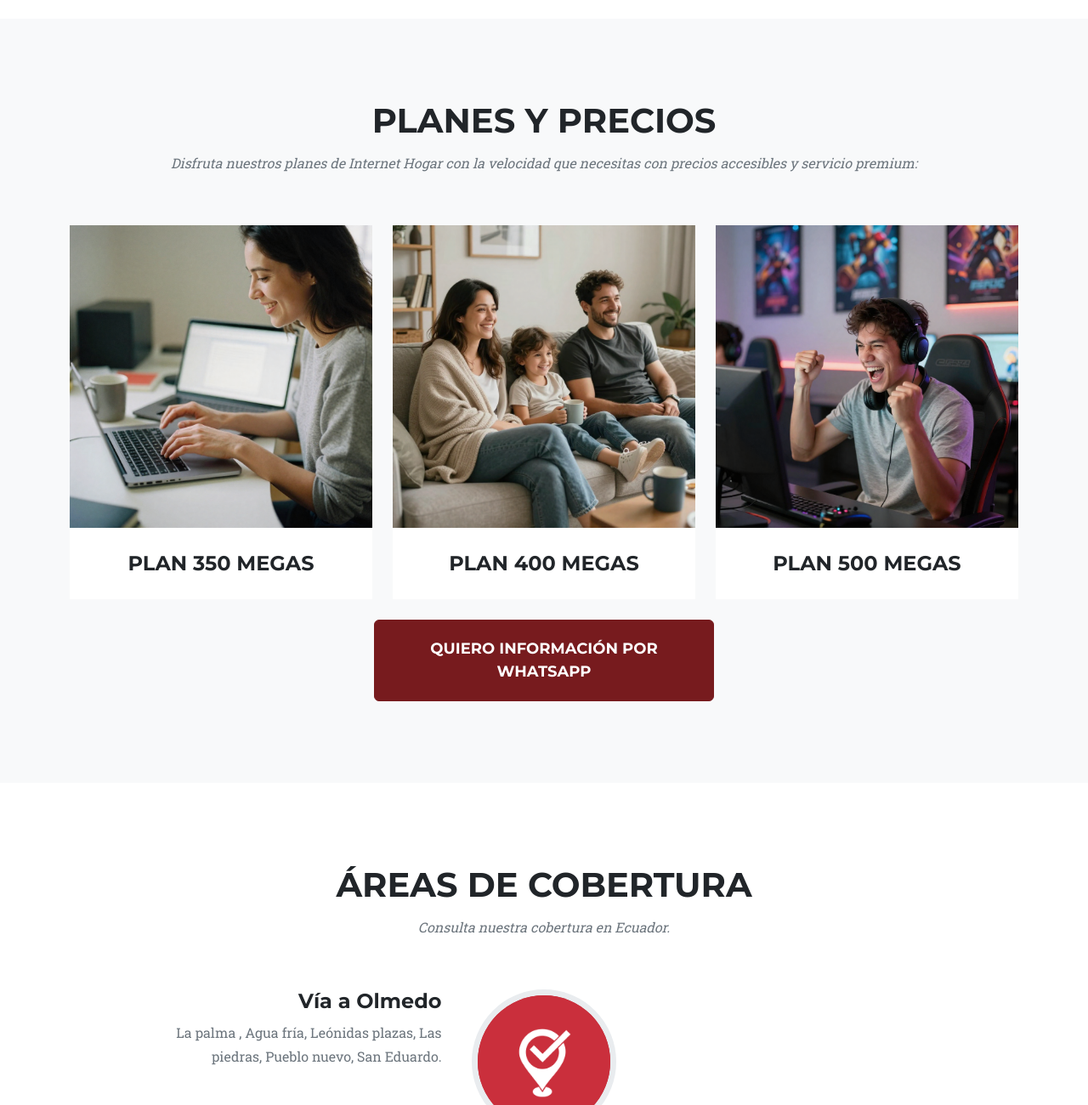
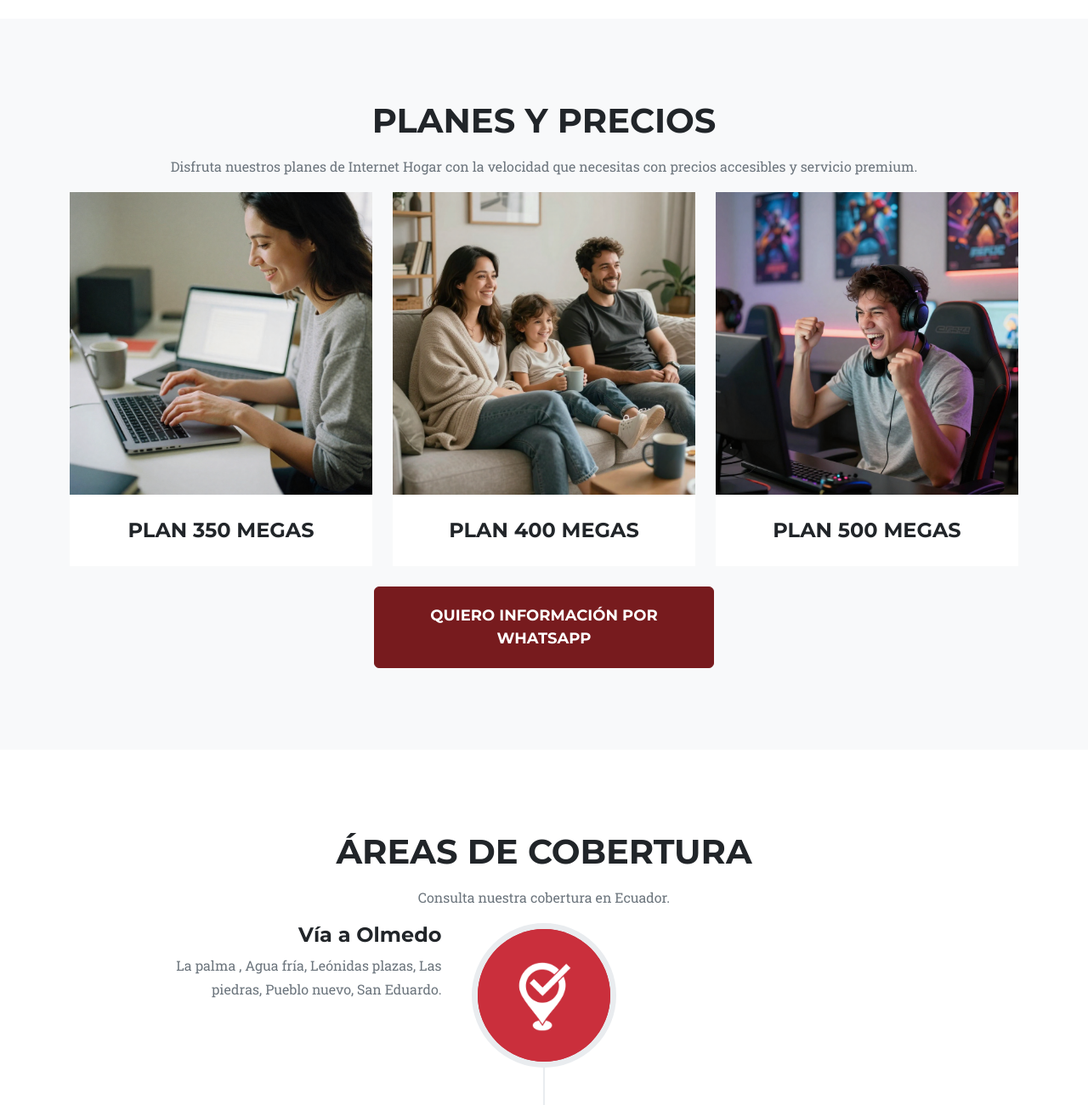
Before and after one commit to Linxnet1/linxnet, a website: page index.html in a window 1280 px wide. Shown: the part 1369-2669 px from the top of the page at 85% size. Drawn offline with nearby package versions, Linux system fonts and the light colour scheme.

Commit message:
Update index.html

```diff
--- a/index.html
+++ b/index.html
@@ -84,7 +84,7 @@ Nuestra red está construida con tecnología de última generación y un núcleo
             <div class="container">
                 <div class="text-center">
                     <h2 class="section-heading text-uppercase">Planes y precios</h2>
-                    <h3 class="section-subheading text-muted">Disfruta nuestros planes de Internet Hogar con la velocidad que necesitas con precios accesibles y servicio premium:</h3>
+                    <p class="text-muted">Disfruta nuestros planes de Internet Hogar con la velocidad que necesitas con precios accesibles y servicio premium.</p>
                 </div>
                 <div class="row">
                     <div class="col-lg-4 col-sm-6 mb-4">
@@ -142,7 +142,7 @@ Nuestra red está construida con tecnología de última generación y un núcleo
             <div class="container">
                 <div class="text-center">
                     <h2 class="section-heading text-uppercase">Áreas de cobertura</h2>
-                    <h3 class="section-subheading text-muted">Consulta nuestra cobertura en Ecuador.</h3>
+                    <p class="text-muted">Consulta nuestra cobertura en Ecuador.</p>
                 </div>
                 <ul class="timeline">
                     <li>
```
